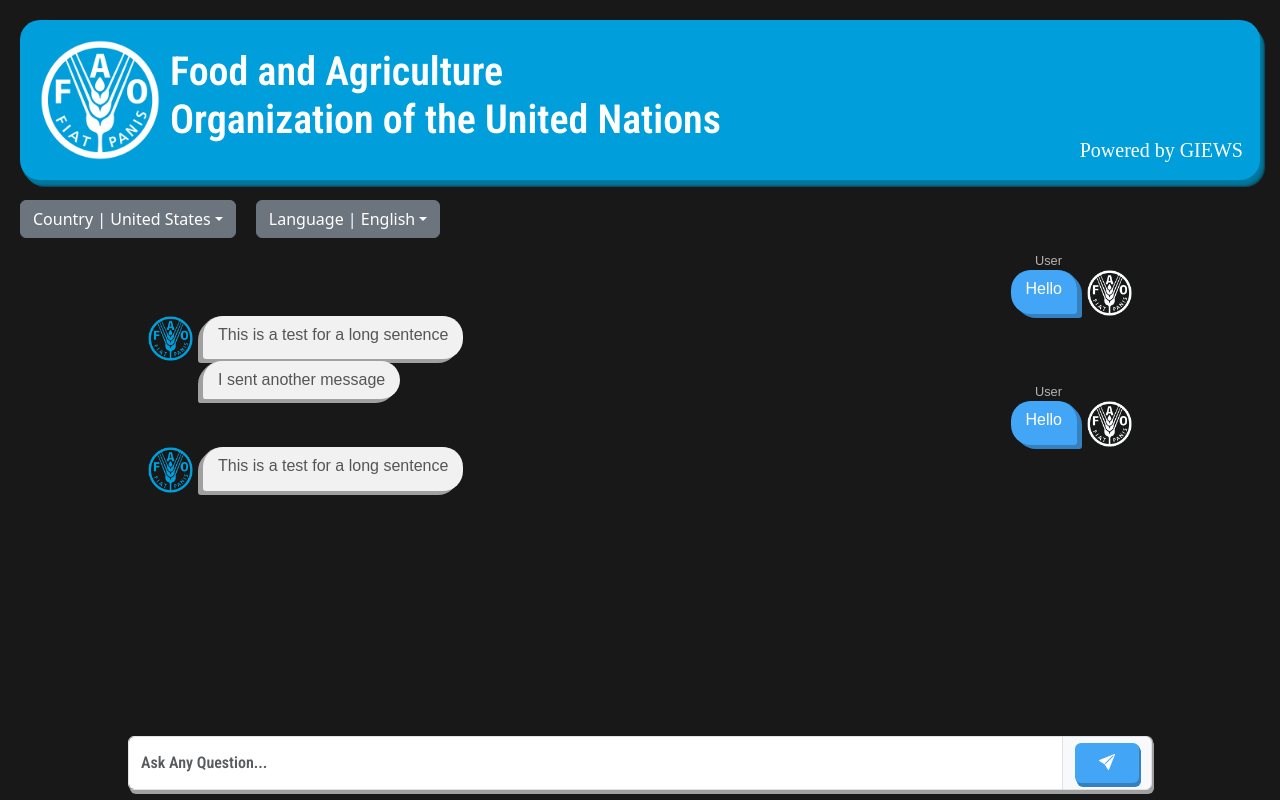
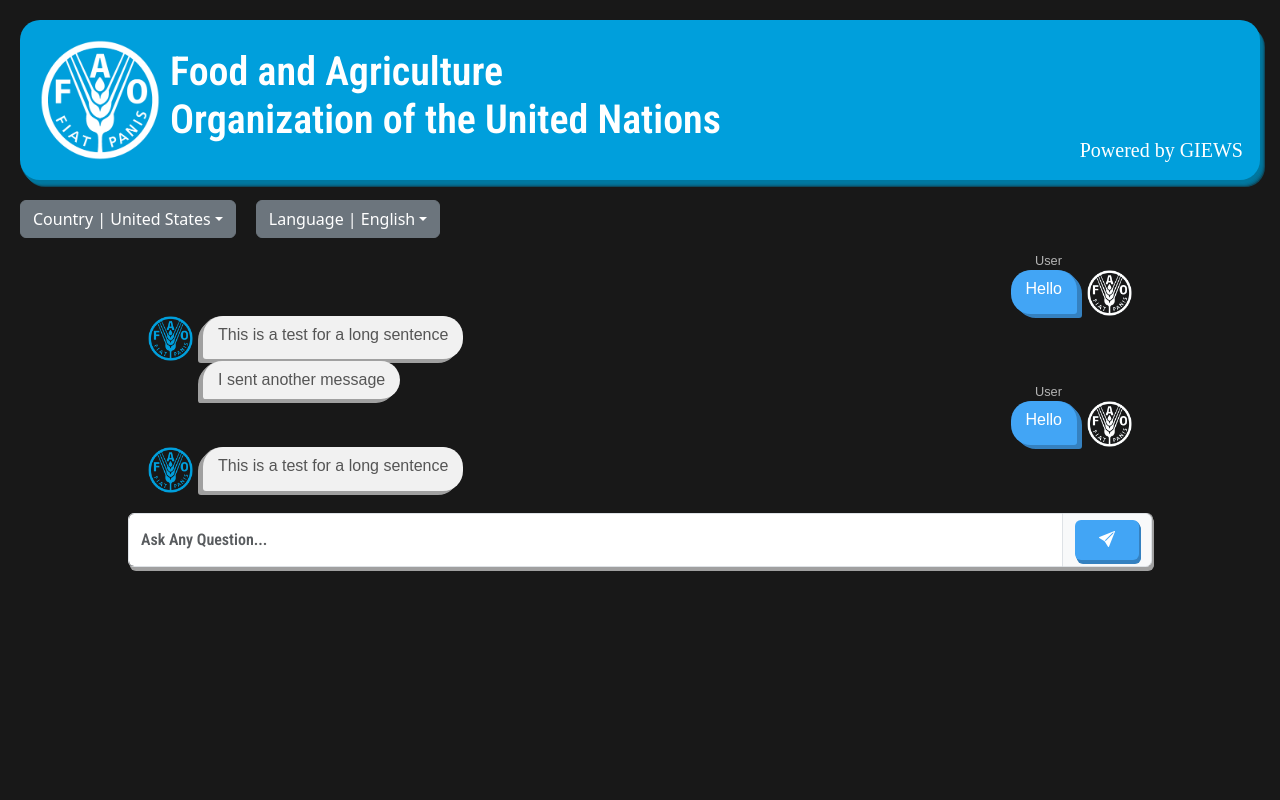
Before and after one commit to Benja-Pauls/Predicting-Commodity-Food-Pricing, a React (Create React App) app in the folder frontend/: page / in a window 1280 px wide. Built offline with nearby package versions, Linux system fonts and the light colour scheme.

Commit message:
FOOTER & HEADER FIXED, SCROLLING WORKS

```diff
--- a/frontend/src/App.css
+++ b/frontend/src/App.css
@@ -1,22 +1,18 @@
-html, body {
-  height: 100%;
-  margin: 0; /* Removes the default margin */
-  background-color: #181818;
+#root{
+  position: sticky;
 }
 
-#root, .App {
-  height: 100%;
+.App {
   background-color: #181818;
   padding-bottom: 10px;
-}
-
-main {
-  padding: 0;
+  height: flex;
+  min-height: 100vh;
 }
 
 header {
   position: sticky;
   top:0;
+  width:100%;
   padding:10px;
   padding-bottom:2px;
   background-color: #181818;
@@ -29,7 +25,6 @@
 }
 
 footer {
-  position: absolute;
   bottom: 0;
   z-index: 10001;
   margin-bottom:10px;
--- a/frontend/src/App.jsx
+++ b/frontend/src/App.jsx
@@ -19,10 +19,6 @@
       messagesEndRef.current.scrollIntoView({ behavior: "smooth" });
     }
   };
-
-  // scrollToBottom = () => {
-  //   this.messagesEnd.current?.scrollIntoView({ behavior: "smooth"});
-  // };
 
   const [messages, setMessages] = useState(
   [{
@@ -103,36 +99,17 @@
 
   return (
     <div className = "App">
-      {/* <div className="chat-container">
-        <link href="https://cdn.jsdelivr.net/npm/bootstrap@5.3.2/dist/css/bootstrap.min.css" rel="stylesheet" integrity="sha384-T3c6CoIi6uLrA9TneNEoa7RxnatzjcDSCmG1MXxSR1GAsXEV/Dwwykc2MPK8M2HN" crossorigin="anonymous"></link>
-        <div className="chat-header">
-          <img src='logo.png' alt=" Next Step Logo" className="header-image" />
-        </div>
-        <div className="chat-messages">
-          {messages.map((msg, index) => (
-            <div className={`chat-bubble ${msg.sender === 'user' ? 'user' : 'bot'}`}>
-              <AnimatedTextDisplay text = {msg.text} sender = {msg.sender} />
-            </div>
-          ))}
-        </div>
-        <div className="input-container">
-          <input
-            id = 'textInput'
-            onKeyDown={(event) => { if(event.code === 'Enter'){sendMessage();}}} //When enter is pressed the message
-            value={input} onChange={(e) => setInput(e.target.value)} type="text"/>
-          <button onClick={sendMessage}>Send</button>
-        </div>
-      </div> */}
-
       <header>
         <Header country={country} onLanguageSelectChanged = {onLanguageSelectChanged} onCountrySelectChanged={onCountrySelectChanged} language={language}/>
       </header>
       <content id="content">
         <Conversation messages = {messages}/>
-        <div style={{ float:"left", clear:"both"}} ref={messagesEndRef}></div>
       </content>
       <footer>
         <Footer sendMessage = {sendMessage}/>
+        <div style={{height:"100px"}}></div>
+        <div ref={messagesEndRef}>
+        </div>
       </footer>
     </div>
   );
```
